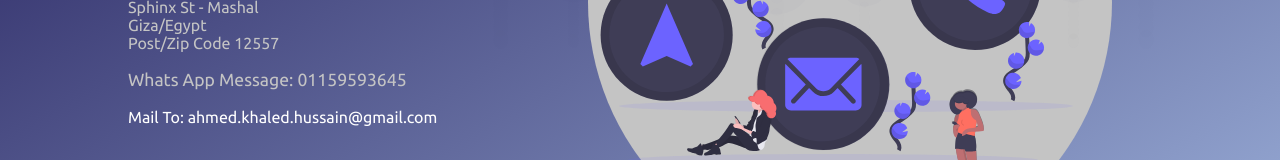
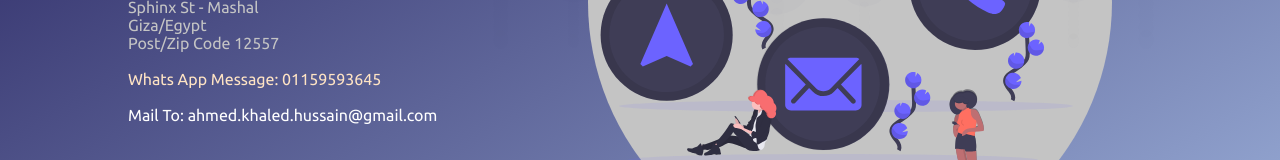
Before and after one commit to ahmedkhaledwafi/ahmed-s-portfilo, a React (Create React App) app: page /contact-me in a window 1280 px wide. In both pictures the pointer is over the link "Whats App Message: 01159593645". Shown: the part 356-516 px from the top of the page. Built offline with nearby package versions, Linux system fonts and the light colour scheme; a web font is replaced by a local one.

Commit message:
style: Change contact hover color

```diff
--- a/src/components/pages/ContactMe.css
+++ b/src/components/pages/ContactMe.css
@@ -26,8 +26,8 @@
 
 .contact-me--info a:hover {
     text-decoration: none;
-    color: #C4C4C4;
-    font-size: 1.1rem;
+    color: #ffe4c4;
+    /* font-size: 1.1rem; */
 }
 
 .contact-me--head {
```
